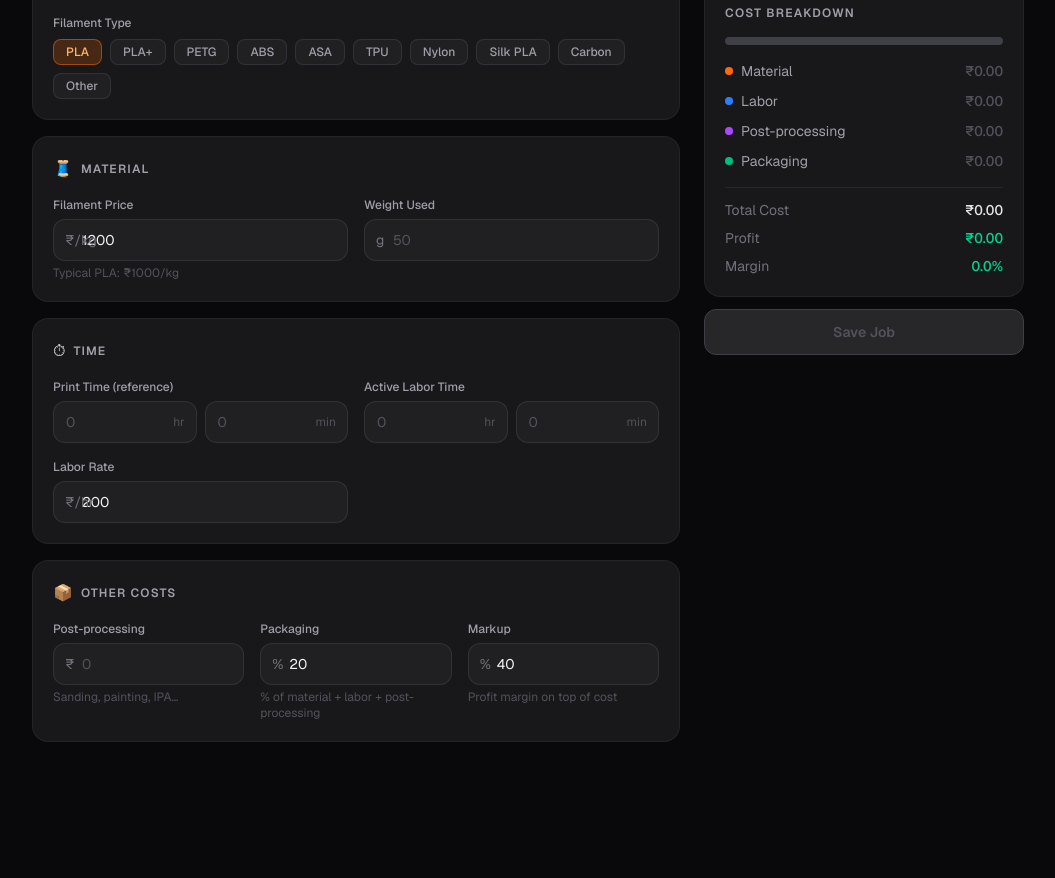
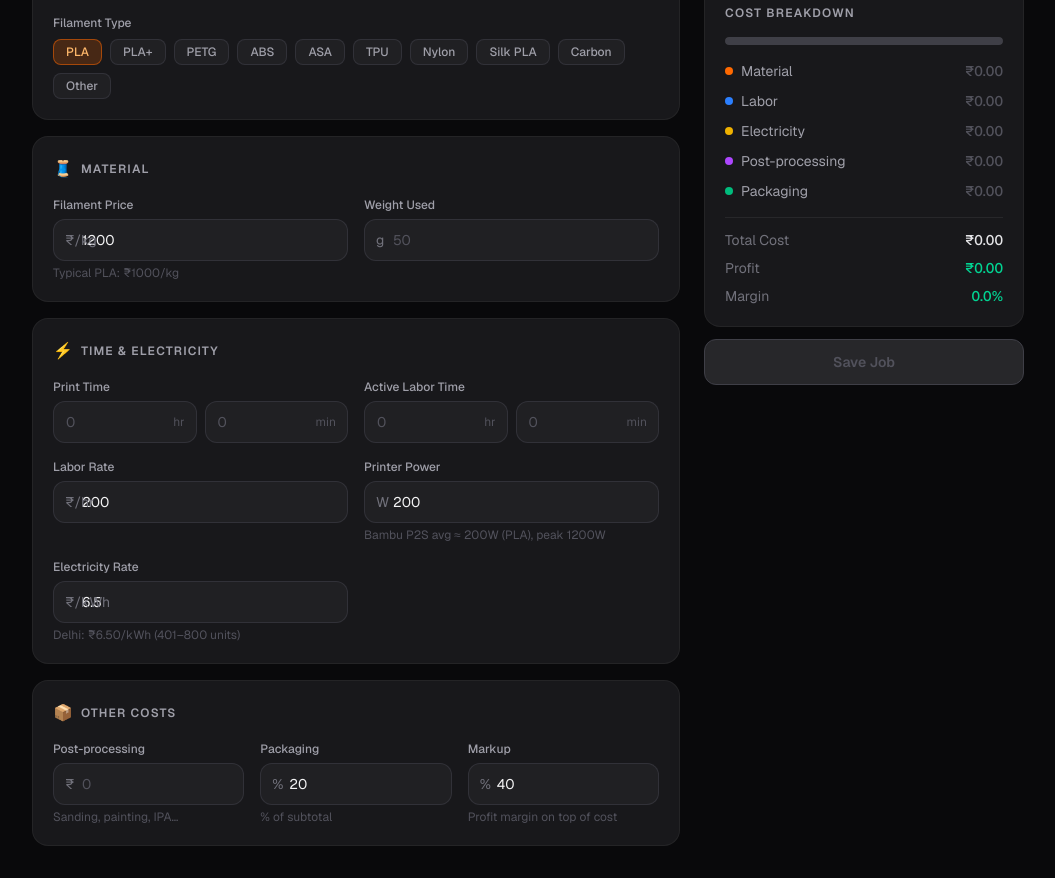
Before and after one commit to gauravsoodtech/3D-print-calculator, a Next.js app: page / in a window 1280 px wide. Shown: the part 295-1173 px from the top of the page, without its empty margins (112-1167 px from the left). Before the commit the page ends 1069 px from the top, so only its background shows below. Built offline with nearby package versions, Linux system fonts and the light colour scheme.

Commit message:
Add electricity cost (Bambu P2S 200W, Delhi ₹6.50/kWh) and persist form state across navigation

```diff
--- a/src/components/Calculator.tsx
+++ b/src/components/Calculator.tsx
@@ -5,9 +5,12 @@ import { loadSettings, saveJob } from "@/lib/storage";
 import { calculateJob, toPrintJob, JobCalcResult } from "@/lib/calculations";
 import CostBreakdown from "./CostBreakdown";
 
+const DRAFT_KEY = "print_calc_form_draft";
+
 const ZERO_RESULT: JobCalcResult = {
   materialCost: 0,
   laborCost: 0,
+  electricityCost: 0,
   postProcessingCost: 0,
   packagingCost: 0,
   totalCost: 0,
@@ -28,30 +31,16 @@ export const FILAMENT_PRESETS = [
   { label: "Carbon",   price: 4000 },
 ];
 
-const PRESET_LABELS = FILAMENT_PRESETS.map((p) => p.label);
-
 function num(v: string) {
   const n = parseFloat(v);
   return isNaN(n) ? 0 : n;
 }
 
-// Input with optional left prefix (₹ or %)
 function InputField({
-  label,
-  value,
-  onChange,
-  placeholder,
-  prefix,
-  hint,
-  type = "number",
+  label, value, onChange, placeholder, prefix, hint, type = "number",
 }: {
-  label: string;
-  value: string;
-  onChange: (v: string) => void;
-  placeholder?: string;
-  prefix?: string;
-  hint?: string;
-  type?: string;
+  label: string; value: string; onChange: (v: string) => void;
+  placeholder?: string; prefix?: string; hint?: string; type?: string;
 }) {
   return (
     <div>
@@ -78,47 +67,26 @@ function InputField({
   );
 }
 
-// Paired hours + minutes row
 function TimeField({
-  label,
-  hours,
-  minutes,
-  onHours,
-  onMinutes,
+  label, hours, minutes, onHours, onMinutes,
 }: {
-  label: string;
-  hours: string;
-  minutes: string;
-  onHours: (v: string) => void;
-  onMinutes: (v: string) => void;
+  label: string; hours: string; minutes: string;
+  onHours: (v: string) => void; onMinutes: (v: string) => void;
 }) {
   return (
     <div>
       <label className="block text-xs font-medium text-zinc-400 mb-1.5">{label}</label>
       <div className="flex gap-2">
         <div className="relative flex-1">
-          <input
-            type="number"
-            min="0"
-            value={hours}
-            onChange={(e) => onHours(e.target.value)}
-            placeholder="0"
+          <input type="number" min="0" value={hours} onChange={(e) => onHours(e.target.value)} placeholder="0"
             className="w-full bg-zinc-800/60 border border-zinc-700/60 rounded-xl text-sm text-zinc-100 placeholder-zinc-600 px-3 py-2.5 pr-10
-              focus:outline-none focus:border-orange-500/60 focus:ring-2 focus:ring-orange-500/15 transition-all"
-          />
+              focus:outline-none focus:border-orange-500/60 focus:ring-2 focus:ring-orange-500/15 transition-all" />
           <span className="absolute right-3 top-1/2 -translate-y-1/2 text-xs text-zinc-600 pointer-events-none">hr</span>
         </div>
         <div className="relative flex-1">
-          <input
-            type="number"
-            min="0"
-            max="59"
-            value={minutes}
-            onChange={(e) => onMinutes(e.target.value)}
-            placeholder="0"
+          <input type="number" min="0" max="59" value={minutes} onChange={(e) => onMinutes(e.target.value)} placeholder="0"
             className="w-full bg-zinc-800/60 border border-zinc-700/60 rounded-xl text-sm text-zinc-100 placeholder-zinc-600 px-3 py-2.5 pr-10
-              focus:outline-none focus:border-orange-500/60 focus:ring-2 focus:ring-orange-500/15 transition-all"
-          />
+              focus:outline-none focus:border-orange-500/60 focus:ring-2 focus:ring-orange-500/15 transition-all" />
           <span className="absolute right-3 top-1/2 -translate-y-1/2 text-xs text-zinc-600 pointer-events-none">min</span>
         </div>
       </div>
@@ -146,9 +114,11 @@ export default function Calculator() {
   const [weightGrams, setWeightGrams] = useState("");
   const [filamentPricePerKg, setFilamentPricePerKg] = useState("");
   const [printHours, setPrintHours] = useState("");
-  const [printMinutes, setPrintMinutes] = useState("");
+  const [printMins, setPrintMins] = useState("");
+  const [printerWatts, setPrinterWatts] = useState("");
+  const [electricityRate, setElectricityRate] = useState("");
   const [laborHours, setLaborHours] = useState("");
-  const [laborMinutes, setLaborMinutes] = useState("");
+  const [laborMins, setLaborMins] = useState("");
   const [laborRate, setLaborRate] = useState("");
   const [postProcessing, setPostProcessing] = useState("");
   const [packaging, setPackaging] = useState("");
@@ -156,22 +126,64 @@ export default function Calculator() {
   const [result, setResult] = useState<JobCalcResult>(ZERO_RESULT);
   const [saved, setSaved] = useState(false);
 
+  // On mount: restore draft from sessionStorage, fallback to settings defaults
   useEffect(() => {
     const s = loadSettings();
+    const raw = sessionStorage.getItem(DRAFT_KEY);
+    if (raw) {
+      try {
+        const d = JSON.parse(raw);
+        setName(d.name ?? "");
+        setFilamentType(d.filamentType ?? "PLA");
+        setIsCustom(d.isCustom ?? false);
+        setCustomFilament(d.customFilament ?? "");
+        setWeightGrams(d.weightGrams ?? "");
+        setFilamentPricePerKg(d.filamentPricePerKg ?? String(s.filamentPricePerKg));
+        setPrintHours(d.printHours ?? "");
+        setPrintMins(d.printMins ?? "");
+        setPrinterWatts(d.printerWatts ?? String(s.printerWatts));
+        setElectricityRate(d.electricityRate ?? String(s.electricityRatePerKwh));
+        setLaborHours(d.laborHours ?? "");
+        setLaborMins(d.laborMins ?? "");
+        setLaborRate(d.laborRate ?? String(s.laborRatePerHour));
+        setPostProcessing(d.postProcessing ?? "");
+        setPackaging(d.packaging ?? String(s.defaultPackagingPercent));
+        setMarkup(d.markup ?? String(s.markupPercent));
+        return;
+      } catch { /* fall through to defaults */ }
+    }
     setFilamentPricePerKg(String(s.filamentPricePerKg));
+    setPrinterWatts(String(s.printerWatts));
+    setElectricityRate(String(s.electricityRatePerKwh));
     setLaborRate(String(s.laborRatePerHour));
+    setPackaging(String(s.defaultPackagingPercent));
     setMarkup(String(s.markupPercent));
-    setPackaging(String(s.defaultPackagingPercent));
   }, []);
 
+  // Save draft to sessionStorage on every field change
   useEffect(() => {
-    const totalLaborMinutes = num(laborHours) * 60 + num(laborMinutes);
+    sessionStorage.setItem(DRAFT_KEY, JSON.stringify({
+      name, filamentType, isCustom, customFilament,
+      weightGrams, filamentPricePerKg,
+      printHours, printMins, printerWatts, electricityRate,
+      laborHours, laborMins, laborRate,
+      postProcessing, packaging, markup,
+    }));
+  }, [name, filamentType, isCustom, customFilament, weightGrams, filamentPricePerKg,
+      printHours, printMins, printerWatts, electricityRate,
+      laborHours, laborMins, laborRate, postProcessing, packaging, markup]);
+
+  // Recalculate live
+  useEffect(() => {
     const r = calculateJob({
       name,
       filamentType,
       weightGrams: num(weightGrams),
       filamentPricePerKg: num(filamentPricePerKg),
-      laborMinutes: totalLaborMinutes,
+      printMinutes: num(printHours) * 60 + num(printMins),
+      printerWatts: num(printerWatts),
+      electricityRatePerKwh: num(electricityRate),
+      laborMinutes: num(laborHours) * 60 + num(laborMins),
       laborRatePerHour: num(laborRate),
       postProcessingCost: num(postProcessing),
       packagingPercent: num(packaging),
@@ -179,19 +191,15 @@ export default function Calculator() {
     });
     setResult(r);
     setSaved(false);
-  }, [
-    name, filamentType, weightGrams, filamentPricePerKg,
-    laborHours, laborMinutes, laborRate, postProcessing, packaging, markup,
-  ]);
+  }, [name, filamentType, weightGrams, filamentPricePerKg,
+      printHours, printMins, printerWatts, electricityRate,
+      laborHours, laborMins, laborRate, postProcessing, packaging, markup]);
 
   function selectPreset(label: string) {
     setFilamentType(label);
     setIsCustom(false);
-    // Suggest price only if the field is still at a preset price or empty
     const preset = FILAMENT_PRESETS.find((p) => p.label === label)!;
-    const currentIsPresetPrice = FILAMENT_PRESETS.some(
-      (p) => String(p.price) === filamentPricePerKg
-    );
+    const currentIsPresetPrice = FILAMENT_PRESETS.some((p) => String(p.price) === filamentPricePerKg);
     if (!filamentPricePerKg || currentIsPresetPrice) {
       setFilamentPricePerKg(String(preset.price));
     }
@@ -203,14 +211,16 @@ export default function Calculator() {
   }
 
   function handleSave() {
-    const totalLaborMinutes = num(laborHours) * 60 + num(laborMinutes);
     const job = toPrintJob(
       {
         name: name.trim() || "Unnamed Job",
         filamentType,
         weightGrams: num(weightGrams),
         filamentPricePerKg: num(filamentPricePerKg),
-        laborMinutes: totalLaborMinutes,
+        printMinutes: num(printHours) * 60 + num(printMins),
+        printerWatts: num(printerWatts),
+        electricityRatePerKwh: num(electricityRate),
+        laborMinutes: num(laborHours) * 60 + num(laborMins),
         laborRatePerHour: num(laborRate),
         postProcessingCost: num(postProcessing),
         packagingPercent: num(packaging),
@@ -225,17 +235,18 @@ export default function Calculator() {
   const perGramPrice = num(filamentPricePerKg) > 0
     ? `₹${(num(filamentPricePerKg) / 1000).toFixed(2)}/g`
     : null;
-
   const suggestedPresetPrice = !isCustom
     ? FILAMENT_PRESETS.find((p) => p.label === filamentType)?.price
     : null;
-
   const priceHint =
     suggestedPresetPrice && String(suggestedPresetPrice) !== filamentPricePerKg
       ? `Typical ${filamentType}: ₹${suggestedPresetPrice}/kg`
-      : perGramPrice
-      ? `= ${perGramPrice}`
-      : undefined;
+      : perGramPrice ? `= ${perGramPrice}` : undefined;
+
+  const printTotalMins = num(printHours) * 60 + num(printMins);
+  const elecCostHint = printTotalMins > 0 && num(printerWatts) > 0 && num(electricityRate) > 0
+    ? `≈ ₹${((num(printerWatts) / 1000) * (printTotalMins / 60) * num(electricityRate)).toFixed(2)} for this job`
+    : undefined;
 
   return (
     <div>
@@ -245,65 +256,42 @@ export default function Calculator() {
       </div>
 
       <div className="grid grid-cols-1 lg:grid-cols-[1fr_320px] gap-6 items-start">
-        {/* ── Form ── */}
         <div className="space-y-4">
 
           {/* Job Info */}
           <SectionCard title="Job Info" icon="📋">
             <div className="grid grid-cols-1 sm:grid-cols-2 gap-4">
               <div className="sm:col-span-2">
-                <InputField
-                  type="text"
-                  label="Print Name"
-                  value={name}
-                  onChange={setName}
-                  placeholder="e.g. Dragon figurine"
-                />
+                <InputField type="text" label="Print Name" value={name} onChange={setName} placeholder="e.g. Dragon figurine" />
               </div>
-
-              {/* Filament type pills */}
               <div className="sm:col-span-2">
                 <label className="block text-xs font-medium text-zinc-400 mb-2">Filament Type</label>
                 <div className="flex flex-wrap gap-2">
                   {FILAMENT_PRESETS.map(({ label }) => (
-                    <button
-                      key={label}
-                      type="button"
-                      onClick={() => selectPreset(label)}
+                    <button key={label} type="button" onClick={() => selectPreset(label)}
                       className={`px-3 py-1 rounded-lg text-xs font-medium transition-all border ${
                         filamentType === label && !isCustom
                           ? "bg-orange-500/20 border-orange-500/50 text-orange-300"
                           : "bg-zinc-800/60 border-zinc-700/60 text-zinc-400 hover:text-zinc-200 hover:border-zinc-600"
-                      }`}
-                    >
+                      }`}>
                       {label}
                     </button>
                   ))}
-                  <button
-                    type="button"
-                    onClick={selectCustom}
+                  <button type="button" onClick={selectCustom}
                     className={`px-3 py-1 rounded-lg text-xs font-medium transition-all border ${
                       isCustom
                         ? "bg-orange-500/20 border-orange-500/50 text-orange-300"
                         : "bg-zinc-800/60 border-zinc-700/60 text-zinc-400 hover:text-zinc-200 hover:border-zinc-600"
-                    }`}
-                  >
+                    }`}>
                     Other
                   </button>
                 </div>
                 {isCustom && (
-                  <input
-                    type="text"
-                    value={customFilament}
-                    onChange={(e) => {
-                      setCustomFilament(e.target.value);
-                      setFilamentType(e.target.value);
-                    }}
+                  <input type="text" value={customFilament} autoFocus
+                    onChange={(e) => { setCustomFilament(e.target.value); setFilamentType(e.target.value); }}
                     placeholder="e.g. HIPS, PC, PVA…"
-                    autoFocus
                     className="mt-2 w-full bg-zinc-800/60 border border-zinc-700/60 rounded-xl text-sm text-zinc-100 placeholder-zinc-600
-                      px-3 py-2.5 focus:outline-none focus:border-orange-500/60 focus:ring-2 focus:ring-orange-500/15 transition-all max-w-xs"
-                  />
+                      px-3 py-2.5 focus:outline-none focus:border-orange-500/60 focus:ring-2 focus:ring-orange-500/15 transition-all max-w-xs" />
                 )}
               </div>
             </div>
@@ -312,90 +300,45 @@ export default function Calculator() {
           {/* Material */}
           <SectionCard title="Material" icon="🧵">
             <div className="grid grid-cols-1 sm:grid-cols-2 gap-4">
-              <InputField
-                label="Filament Price"
-                value={filamentPricePerKg}
-                onChange={setFilamentPricePerKg}
-                placeholder="1200"
-                prefix="₹/kg"
-                hint={priceHint}
-              />
-              <InputField
-                label="Weight Used"
-                value={weightGrams}
-                onChange={setWeightGrams}
-                placeholder="50"
-                prefix="g"
-              />
+              <InputField label="Filament Price" value={filamentPricePerKg} onChange={setFilamentPricePerKg}
+                placeholder="1200" prefix="₹/kg" hint={priceHint} />
+              <InputField label="Weight Used" value={weightGrams} onChange={setWeightGrams}
+                placeholder="50" prefix="g" />
             </div>
           </SectionCard>
 
-          {/* Time */}
-          <SectionCard title="Time" icon="⏱">
+          {/* Time & Electricity */}
+          <SectionCard title="Time & Electricity" icon="⚡">
             <div className="grid grid-cols-1 sm:grid-cols-2 gap-4">
-              <TimeField
-                label="Print Time (reference)"
-                hours={printHours}
-                minutes={printMinutes}
-                onHours={setPrintHours}
-                onMinutes={setPrintMinutes}
-              />
-              <TimeField
-                label="Active Labor Time"
-                hours={laborHours}
-                minutes={laborMinutes}
-                onHours={setLaborHours}
-                onMinutes={setLaborMinutes}
-              />
-              <InputField
-                label="Labor Rate"
-                value={laborRate}
-                onChange={setLaborRate}
-                placeholder="200"
-                prefix="₹/hr"
-              />
+              <TimeField label="Print Time" hours={printHours} minutes={printMins}
+                onHours={setPrintHours} onMinutes={setPrintMins} />
+              <TimeField label="Active Labor Time" hours={laborHours} minutes={laborMins}
+                onHours={setLaborHours} onMinutes={setLaborMins} />
+              <InputField label="Labor Rate" value={laborRate} onChange={setLaborRate}
+                placeholder="200" prefix="₹/hr" />
+              <InputField label="Printer Power" value={printerWatts} onChange={setPrinterWatts}
+                placeholder="350" prefix="W" hint="Bambu P2S avg ≈ 200W (PLA), peak 1200W" />
+              <InputField label="Electricity Rate" value={electricityRate} onChange={setElectricityRate}
+                placeholder="6.5" prefix="₹/kWh" hint={elecCostHint ?? "Delhi: ₹6.50/kWh (401–800 units)"} />
             </div>
           </SectionCard>
 
           {/* Other Costs */}
           <SectionCard title="Other Costs" icon="📦">
             <div className="grid grid-cols-1 sm:grid-cols-3 gap-4">
-              <InputField
-                label="Post-processing"
-                value={postProcessing}
-                onChange={setPostProcessing}
-                placeholder="0"
-                prefix="₹"
-                hint="Sanding, painting, IPA…"
-              />
-              <InputField
-                label="Packaging"
-                value={packaging}
-                onChange={setPackaging}
-                placeholder="20"
-                prefix="%"
-                hint="% of material + labor + post-processing"
-              />
-              <InputField
-                label="Markup"
-                value={markup}
-                onChange={setMarkup}
-                placeholder="40"
-                prefix="%"
-                hint="Profit margin on top of cost"
-              />
+              <InputField label="Post-processing" value={postProcessing} onChange={setPostProcessing}
+                placeholder="0" prefix="₹" hint="Sanding, painting, IPA…" />
+              <InputField label="Packaging" value={packaging} onChange={setPackaging}
+                placeholder="20" prefix="%" hint="% of subtotal" />
+              <InputField label="Markup" value={markup} onChange={setMarkup}
+                placeholder="40" prefix="%" hint="Profit margin on top of cost" />
             </div>
           </SectionCard>
         </div>
 
-        {/* ── Results ── */}
+        {/* Results */}
         <div className="sticky top-20">
-          <CostBreakdown
-            result={result}
-            onSave={handleSave}
-            canSave={result.totalCost > 0 && !saved}
-            saved={saved}
-          />
+          <CostBreakdown result={result} onSave={handleSave} canSave={result.totalCost > 0 && !saved} saved={saved} />
         </div>
       </div>
     </div>
--- a/src/components/CostBreakdown.tsx
+++ b/src/components/CostBreakdown.tsx
@@ -20,6 +20,7 @@ interface Props {
 const SEGMENTS = [
   { key: "materialCost",       label: "Material",        color: "bg-orange-500",  text: "text-orange-400" },
   { key: "laborCost",          label: "Labor",           color: "bg-blue-500",    text: "text-blue-400" },
+  { key: "electricityCost",    label: "Electricity",     color: "bg-yellow-500",  text: "text-yellow-400" },
   { key: "postProcessingCost", label: "Post-processing", color: "bg-purple-500",  text: "text-purple-400" },
   { key: "packagingCost",      label: "Packaging",       color: "bg-emerald-500", text: "text-emerald-400" },
 ] as const;
--- a/src/components/SettingsForm.tsx
+++ b/src/components/SettingsForm.tsx
@@ -44,6 +44,8 @@ export default function SettingsForm() {
   const [laborRate, setLaborRate] = useState("");
   const [markup, setMarkup] = useState("");
   const [packaging, setPackaging] = useState("");
+  const [printerWatts, setPrinterWatts] = useState("");
+  const [electricityRate, setElectricityRate] = useState("");
   const [saved, setSaved] = useState(false);
 
   useEffect(() => {
@@ -52,6 +54,8 @@ export default function SettingsForm() {
     setLaborRate(String(s.laborRatePerHour));
     setMarkup(String(s.markupPercent));
     setPackaging(String(s.defaultPackagingPercent));
+    setPrinterWatts(String(s.printerWatts));
+    setElectricityRate(String(s.electricityRatePerKwh));
   }, []);
 
   function handleSave(e: React.FormEvent) {
@@ -61,6 +65,8 @@ export default function SettingsForm() {
       laborRatePerHour: parseFloat(laborRate) || DEFAULT_SETTINGS.laborRatePerHour,
       markupPercent: parseFloat(markup) || DEFAULT_SETTINGS.markupPercent,
       defaultPackagingPercent: parseFloat(packaging) || DEFAULT_SETTINGS.defaultPackagingPercent,
+      printerWatts: parseFloat(printerWatts) || DEFAULT_SETTINGS.printerWatts,
+      electricityRatePerKwh: parseFloat(electricityRate) || DEFAULT_SETTINGS.electricityRatePerKwh,
     });
     setSaved(true);
     setTimeout(() => setSaved(false), 2000);
@@ -104,6 +110,20 @@ export default function SettingsForm() {
           onChange={handleChange(setPackaging)}
           prefix="%"
         />
+        <SettingField
+          label="Printer Power"
+          description="Bambu P2S: ~200W during PLA printing, peak 1200W"
+          value={printerWatts}
+          onChange={handleChange(setPrinterWatts)}
+          prefix="W"
+        />
+        <SettingField
+          label="Electricity Rate"
+          description="Delhi domestic: ₹6.50/kWh (401–800 units slab)"
+          value={electricityRate}
+          onChange={handleChange(setElectricityRate)}
+          prefix="₹/kWh"
+        />
       </div>
 
       <div className="flex items-center gap-3">
--- a/src/lib/calculations.ts
+++ b/src/lib/calculations.ts
@@ -5,6 +5,9 @@ export interface JobInputs {
   filamentType: string;
   weightGrams: number;
   filamentPricePerKg: number;
+  printMinutes: number;
+  printerWatts: number;
+  electricityRatePerKwh: number;
   laborMinutes: number;
   laborRatePerHour: number;
   postProcessingCost: number;
@@ -15,6 +18,7 @@ export interface JobInputs {
 export interface JobCalcResult {
   materialCost: number;
   laborCost: number;
+  electricityCost: number;
   postProcessingCost: number;
   packagingCost: number;
   totalCost: number;
@@ -26,7 +30,11 @@ export interface JobCalcResult {
 export function calculateJob(inputs: JobInputs): JobCalcResult {
   const materialCost = (inputs.weightGrams / 1000) * inputs.filamentPricePerKg;
   const laborCost = (inputs.laborMinutes / 60) * inputs.laborRatePerHour;
-  const subtotal = materialCost + laborCost + inputs.postProcessingCost;
+  const electricityCost =
+    (inputs.printerWatts / 1000) *
+    (inputs.printMinutes / 60) *
+    inputs.electricityRatePerKwh;
+  const subtotal = materialCost + laborCost + electricityCost + inputs.postProcessingCost;
   const packagingCost = subtotal * (inputs.packagingPercent / 100);
   const totalCost = subtotal + packagingCost;
   const sellingPrice = totalCost * (1 + inputs.markupPercent / 100);
@@ -36,6 +44,7 @@ export function calculateJob(inputs: JobInputs): JobCalcResult {
   return {
     materialCost,
     laborCost,
+    electricityCost,
     postProcessingCost: inputs.postProcessingCost,
     packagingCost,
     totalCost,
@@ -45,10 +54,7 @@ export function calculateJob(inputs: JobInputs): JobCalcResult {
   };
 }
 
-export function toPrintJob(
-  inputs: JobInputs,
-  result: JobCalcResult
-): PrintJob {
+export function toPrintJob(inputs: JobInputs, result: JobCalcResult): PrintJob {
   return {
     id: crypto.randomUUID(),
     name: inputs.name,
@@ -56,6 +62,7 @@ export function toPrintJob(
     date: new Date().toISOString(),
     materialCost: result.materialCost,
     laborCost: result.laborCost,
+    electricityCost: result.electricityCost,
     postProcessingCost: result.postProcessingCost,
     packagingCost: result.packagingCost,
     totalCost: result.totalCost,
```
Also changed, not shown: src/lib/storage.ts (+7 -0 lines).
